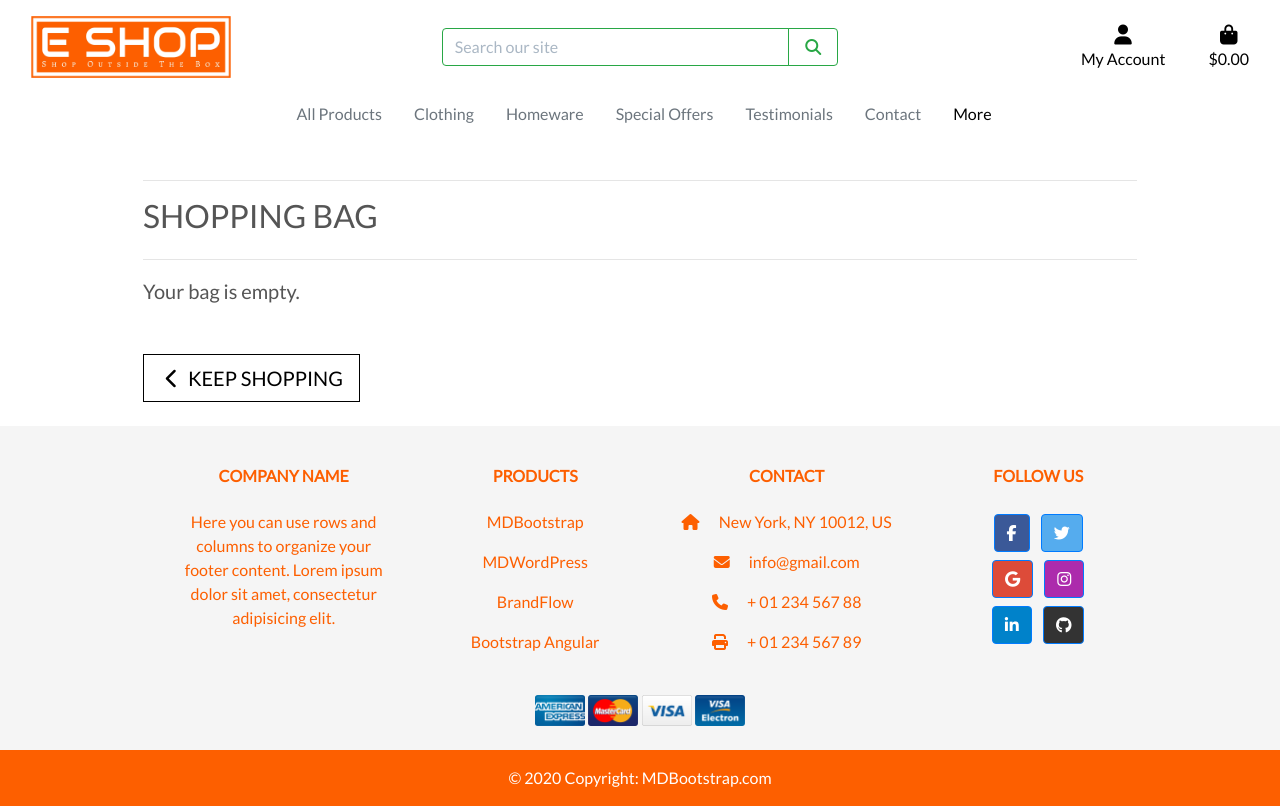
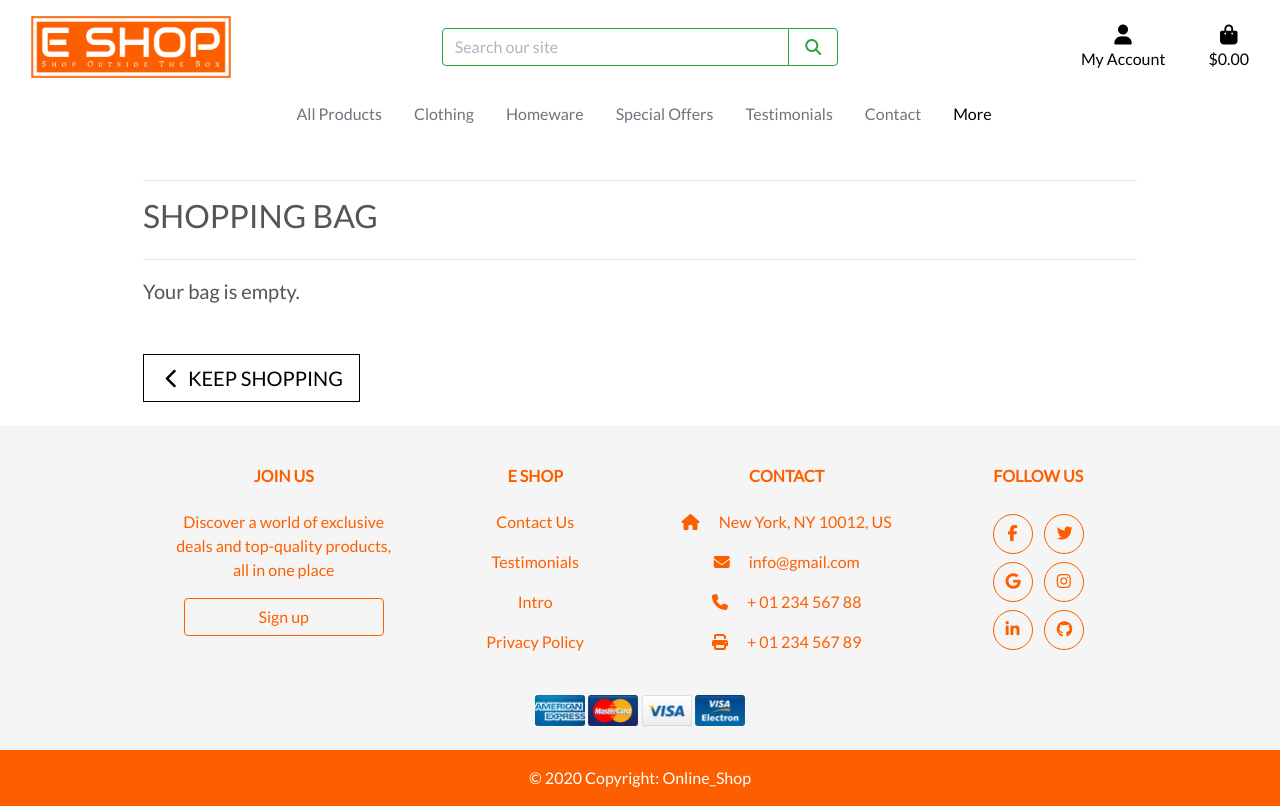
Before and after one commit to Marcopolo1975/PP-5, a Django app: page /bag/ in a window 1280 px wide. Run offline with Django 3.2, Linux system fonts and the light colour scheme; some libraries are stand-ins or nearby versions.

Commit message:
add css for footer buttons

```diff
--- a/static/css/base.css
+++ b/static/css/base.css
@@ -232,6 +232,30 @@ footer p {
     width: 50px;
     height: auto;
 }
+
+.button-signup {
+    border: 1px solid #fd5f00;
+    background: transparent;
+    color: #fd5f00;
+    width: 200px;
+}
+
+.button-signup:hover,
+.btn-primary:hover {
+    border: 1px solid #fd5f00;
+    background:#fd5f00;
+    color: white;
+    box-shadow: 0 .5rem 1rem rgba(0, 0, 0, .10)
+}
+
+.btn-primary {
+    border: 1px solid #fd5f00;
+    color:#fd5f00 ;
+    background: transparent;
+    height: 40px;
+    width: 40px;
+    border-radius: 50%;
+}
 /* -------------------------------- Media Queries */
 
 /* Slightly larger container on xl screens */
--- a/templates/includes/footer.html
+++ b/templates/includes/footer.html
@@ -5,7 +5,7 @@
           style="background-color: whitesmoke",
           >
     <!-- Grid container -->
-    <div class="container p-4 pb-0 mt-4">
+    <div class="container p-4 pb-0 mt-4 border-1">
       <!-- Section: Links -->
       <section class="">
         <!--Grid row-->
@@ -13,12 +13,13 @@
           <!-- Grid column -->
           <div class="col-md-3 col-lg-3 col-xl-3 mx-auto mt-3">
             <h6 class="text-uppercase mb-4 font-weight-bold">
-              Company name
+              Join Us
             </h6>
             <p>
-              Here you can use rows and columns to organize your footer
-              content. Lorem ipsum dolor sit amet, consectetur adipisicing
-              elit.
+              Discover a world of exclusive deals and top-quality products, all in one place
+            </p>
+            <p>
+              <a href="{% url 'account_signup' %}" class="button-signup btn bg-tranparent">Sign up </a>
             </p>
           </div>
           <!-- Grid column -->
@@ -27,18 +28,18 @@
 
           <!-- Grid column -->
           <div class="col-md-2 col-lg-2 col-xl-2 mx-auto mt-3">
-            <h6 class="text-uppercase mb-4 font-weight-bold">Products</h6>
+            <h6 class="text-uppercase mb-4 font-weight-bold">E Shop</h6>
             <p>
-              <a class="text-footer">MDBootstrap</a>
+              <a href="{% url 'contact' %}" class="text-footer">Contact Us </a>
             </p>
             <p>
-              <a class="text-footer">MDWordPress</a>
+              <a href="{% url 'testimonials' %}" class="text-footer">Testimonials</a>
             </p>
             <p>
-              <a class="text-footer">BrandFlow</a>
+              <a href="/" class="text-footer">Intro</a>
             </p>
             <p>
-              <a class="text-footer">Bootstrap Angular</a>
+              <a href="/" class="text-footer" target="_blank" rel="noopener">Privacy Policy</a>
             </p>
           </div>
           <!-- Grid column -->
@@ -63,57 +64,33 @@
             <h6 class="text-uppercase mb-4 font-weight-bold">Follow us</h6>
 
             <!-- Facebook -->
-            <a
-               class="btn btn-primary btn-floating m-1"
-               style="background-color: #3b5998"
-               href="#!"
-               role="button"
-               ><i class="fab fa-facebook-f"></i
-              ></a>
+            <a class="btn btn-primary btn-floating m-1"
+               href="https://www.facebook.com/" target="_blank" rel="noopener"
+               role="button"><i class="fab fa-facebook-f"></i></a>
 
             <!-- Twitter -->
-            <a
-               class="btn btn-primary btn-floating m-1"
-               style="background-color: #55acee"
-               href="#!"
-               role="button"
-               ><i class="fab fa-twitter"></i
-              ></a>
+            <a class="btn btn-primary btn-floating m-1"
+               href="https://twitter.com/" target="_blank" rel="noopener"
+               role="button"><i class="fab fa-twitter"></i></a>
 
             <!-- Google -->
-            <a
-               class="btn btn-primary btn-floating m-1"
-               style="background-color: #dd4b39"
-               href="#!"
-               role="button"
-               ><i class="fab fa-google"></i
-              ></a>
+            <a class="btn btn-primary btn-floating m-1"
+               href="https://www.google.com/" target="_blank" rel="noopener"
+               role="button"><i class="fab fa-google"></i></a>
 
             <!-- Instagram -->
-            <a
-               class="btn btn-primary btn-floating m-1"
-               style="background-color: #ac2bac"
-               href="#!"
-               role="button"
-               ><i class="fab fa-instagram"></i
-              ></a>
+            <a class="btn btn-primary btn-floating m-1"
+               href="https://www.instagram.com/" target="_blank" rel="noopener"
+               role="button"><i class="fab fa-instagram"></i></a>
 
             <!-- Linkedin -->
-            <a
-               class="btn btn-primary btn-floating m-1"
-               style="background-color: #0082ca"
-               href="#!"
-               role="button"
-               ><i class="fab fa-linkedin-in"></i
-              ></a>
+            <a class="btn btn-primary btn-floating m-1"
+               href="https://www.linkedin.com/" target="_blank" rel="noopener"
+               role="button"><i class="fab fa-linkedin-in"></i></a>
             <!-- Github -->
-            <a
-               class="btn btn-primary btn-floating m-1"
-               style="background-color: #333333"
-               href="#!"
-               role="button"
-               ><i class="fab fa-github"></i
-              ></a>
+            <a class="btn btn-primary btn-floating m-1"
+               href="https://github.com/" target="_blank" rel="noopener"
+               role="button"><i class="fab fa-github"></i></a>
           </div>
         </div>
         <!--Grid row-->
@@ -134,8 +111,8 @@
          style="background-color: #fd5f00"
          >
       © 2020 Copyright:
-      <a class="text-white" href="https://mdbootstrap.com/"
-         >MDBootstrap.com</a
+      <a class="text-white" href=""
+         >Online_Shop</a
         >
     </div>
     <!-- Copyright -->
--- a/templates/includes/main-nav.html
+++ b/templates/includes/main-nav.html
@@ -78,7 +78,7 @@
                {% else %}
                {% endif %}
                <a href="/" class="dropdown-item" target="_blank" rel="noopener">Privacy Policy</a>
-               <a href="/" class="dropdown-item">Intro</a>
+
             </div>
     </li>
     </ul>
```
